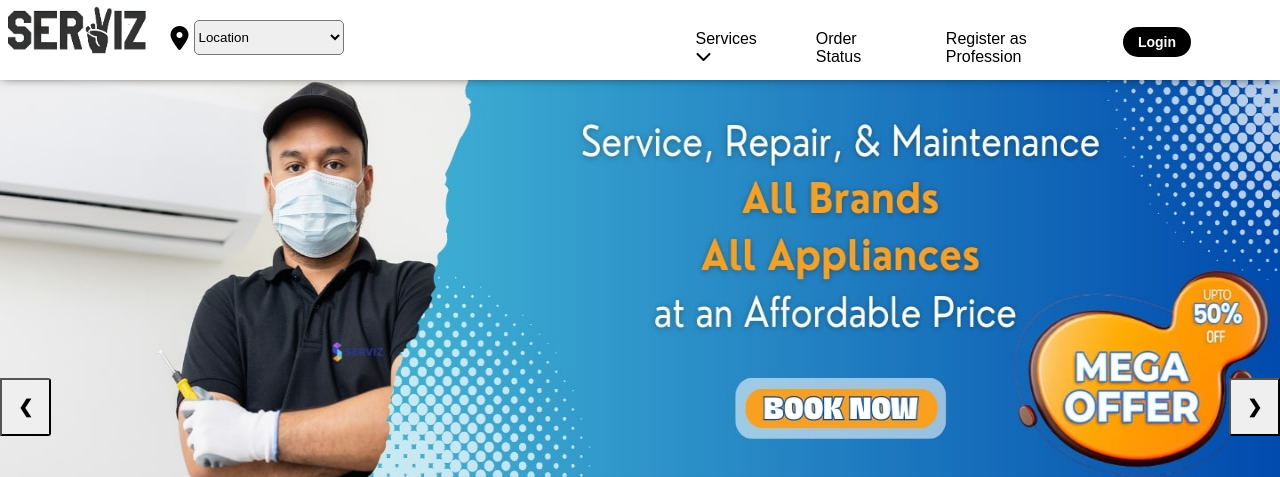
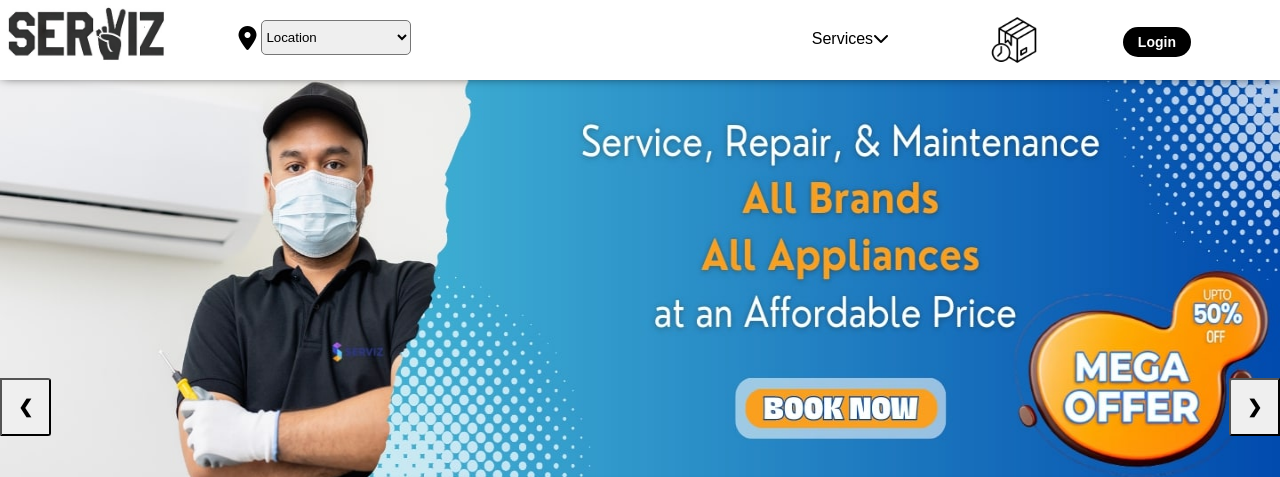
Before and after one commit to mahitha72/service, a plain HTML site: page urban-company/home.html in a window 1280 px wide. Shown: the top 477 px of the page. Drawn offline with nearby package versions, Linux system fonts and the light colour scheme.

Commit message:
vignesh12120829

```diff
--- a/urban-company/home.html
+++ b/urban-company/home.html
@@ -106,10 +106,7 @@
                 </div>
             </div>
             <div class="status">
-                <a href="#" id="secondname">Order Status</a>
-            </div>
-            <div class="profession">
-                <a href="#" id="secondname">Register as Profession</a>
+                <a href="cart-status.html" id="secondname"><img width="50px" height="50px" src="Asserts/delivery-status.png" alt=""></a>
             </div>
             <div class="log">
                 <a href="navigate.html">Login</a>
--- a/urban-company/style.css
+++ b/urban-company/style.css
@@ -90,7 +90,7 @@
   margin: 0px 20px 0px 20px;
 }
 .status {
-  padding: 30px 0px 10px 0px;
+  padding: 15px 0px 10px 0px;
   margin-left: 50px;
   height: 50px;
 }
```
Also changed, not shown: urban-company/login.html (+5 -5 lines), urban-company/Asserts/delivery-status.png (added).
